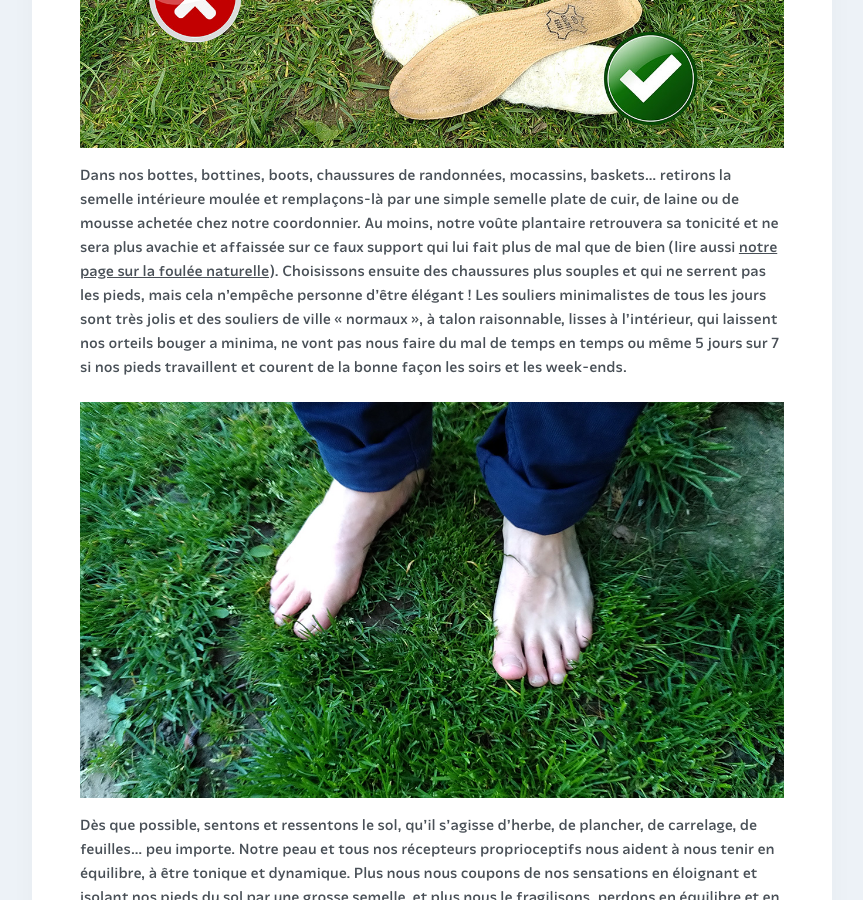
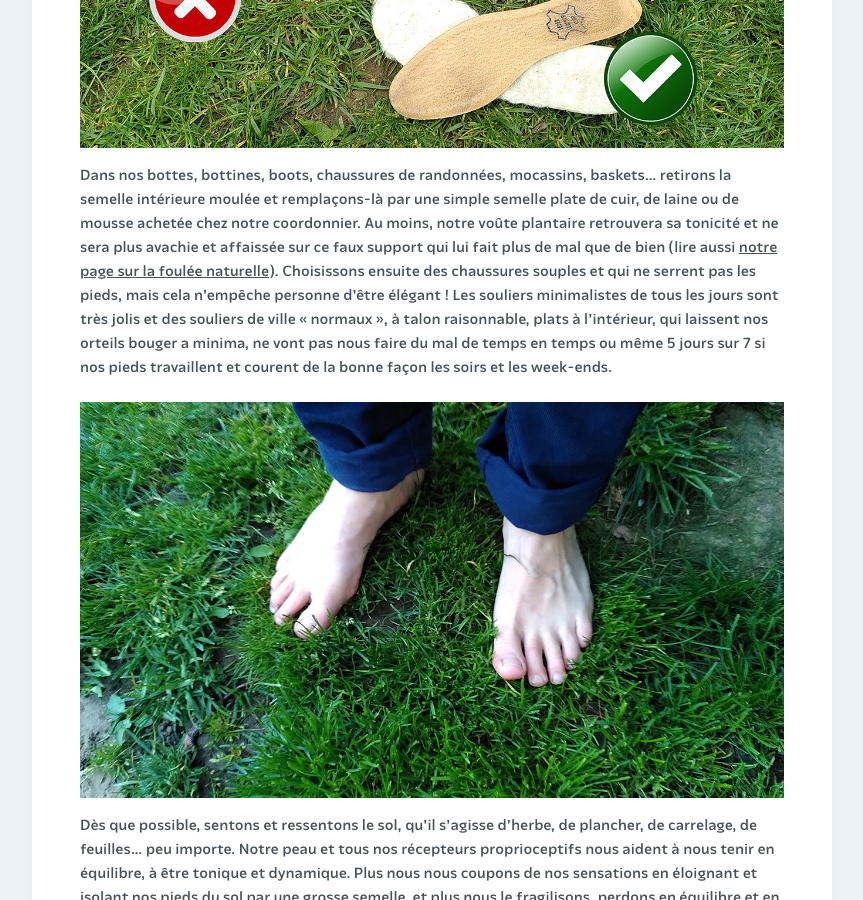
Before and after one commit to courirpaleo/courirpaleo.github.io, a Jekyll site: the page built from _pages/ressources.md, in a window 1280 px wide and 900 px high, scrolled down 1279 px. Shown: the whole window, without its empty margins (208-1071 px from the left). Built offline with Jekyll 4.4.1, drawn with Linux system fonts in a browser that asks for light colours; some web fonts are replaced.

Commit message:
Update ressources.md

```diff
--- a/_pages/ressources.md
+++ b/_pages/ressources.md
@@ -11,7 +11,7 @@
 ### Libérons nos pieds&nbsp;!
 Chez nous, soyons pieds nus le plus souvent possibles, en chaussons, en babouches, en mules, en claquettes, en espadrilles ou en chaussettes (attention de ne pas glisser), mais le plus près possible du sol et sans aucune semelle moulée. Notre pied est fait pour être naturellement arqué et pour être en tension. Sa voûte plantaire ne doit pas être «&nbsp;soutenue&nbsp;» (poussez une voûte d'immeuble par en dessous et vous la cassez&nbsp;&mdash;&nbsp;appuyez dessus et vous la renforcez...).
 ![Courir Paleo](/assets/images/CourirPaleo_semelles_bottines_1200px.jpg)
-Dans nos bottes, bottines, boots, chaussures de randonnées, mocassins, baskets... retirons la semelle intérieure moulée et remplaçons-là par une simple semelle plate de cuir, de laine ou de mousse achetée chez notre coordonnier. Au moins, notre voûte plantaire retrouvera sa tonicité et ne sera plus avachie et affaissée sur ce faux support qui lui fait plus de mal que de bien (lire aussi [notre page sur la foulée naturelle](/foulee-naturelle)). Choisissons ensuite des chaussures plus souples et qui ne serrent pas les pieds, mais cela n'empêche personne d'être élégant&nbsp;! Les souliers minimalistes de tous les jours sont très jolis et des souliers de ville «&nbsp;normaux&nbsp;», à talon raisonnable, lisses à l'intérieur, qui laissent nos orteils bouger a minima, ne vont pas nous faire du mal de temps en temps ou même 5 jours sur 7 si nos pieds travaillent et courent de la bonne façon les soirs et les week-ends.
+Dans nos bottes, bottines, boots, chaussures de randonnées, mocassins, baskets... retirons la semelle intérieure moulée et remplaçons-là par une simple semelle plate de cuir, de laine ou de mousse achetée chez notre coordonnier. Au moins, notre voûte plantaire retrouvera sa tonicité et ne sera plus avachie et affaissée sur ce faux support qui lui fait plus de mal que de bien (lire aussi [notre page sur la foulée naturelle](/foulee-naturelle)). Choisissons ensuite des chaussures souples et qui ne serrent pas les pieds, mais cela n'empêche personne d'être élégant&nbsp;! Les souliers minimalistes de tous les jours sont très jolis et des souliers de ville «&nbsp;normaux&nbsp;», à talon raisonnable, plats à l'intérieur, qui laissent nos orteils bouger a minima, ne vont pas nous faire du mal de temps en temps ou même 5 jours sur 7 si nos pieds travaillent et courent de la bonne façon les soirs et les week-ends.
 
 ![Courir Paleo](/assets/images/Courir-Paleo-pieds-nus-pelouse-1200px.jpg)
 Dès que possible, sentons et ressentons le sol, qu'il s'agisse d'herbe, de plancher, de carrelage, de feuilles... peu importe. Notre peau et tous nos récepteurs proprioceptifs nous aident à nous tenir en équilibre, à être tonique et dynamique. Plus nous nous coupons de nos sensations en éloignant et isolant nos pieds du sol par une grosse semelle, et plus nous le fragilisons, perdons en équilibre et en résistance. Pour se renforcer les ligaments, les muscles, les tendons et prévenir les entorses à la cheville, il faut justement courir avec des chaussures basses et plates et surtout pas montantes ou serrées, qui bloquent le fonctionnement naturel de la cheville et du pied&nbsp;!
```
